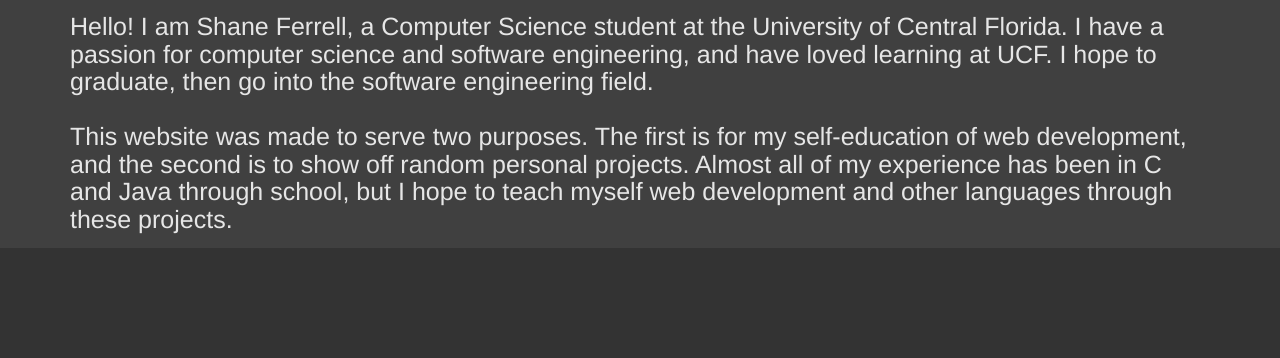
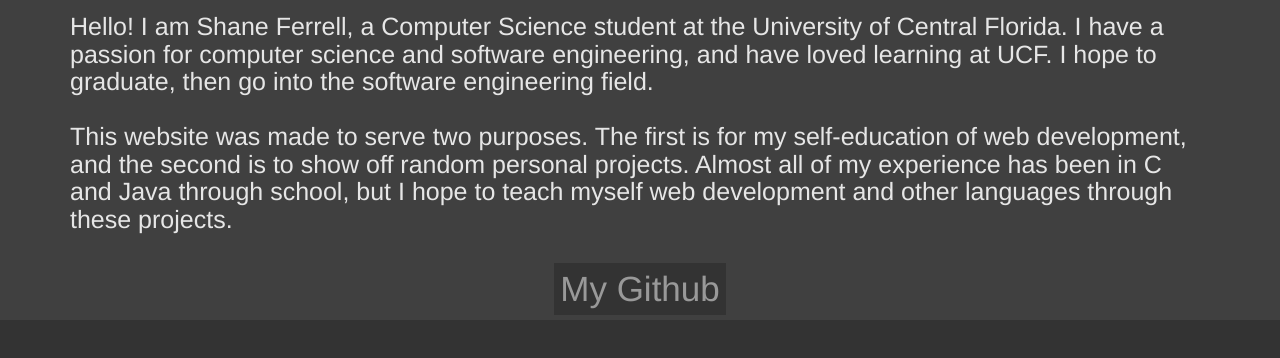
Before and after one commit to ShaneFerrell/ShaneFerrell.github.io, a plain HTML site: page index.html in a window 1280 px wide. Shown: the part 116-474 px from the top of the page. Drawn offline with nearby package versions, Linux system fonts and the light colour scheme.

Commit message:
Github Button
Added a button link to my Github on the "about" page. about.html and style.css changed

```diff
--- a/about.html
+++ b/about.html
@@ -1,3 +1,5 @@
+<!-- Shane Ferrell -->
+
 <h3>
 	Hello! I am Shane Ferrell, a Computer Science student at the University of Central Florida. I have a passion for computer science and software engineering, and have loved learning at UCF. I hope to graduate, then go into the software engineering field.
 
@@ -6,3 +8,9 @@
 
 	This website was made to serve two purposes. The first is for my self-education of web development, and the second is to show off random personal projects. Almost all of my experience has been in C and Java through school, but I hope to teach myself web development and other languages through these projects.
 </h3>
+
+<br>
+
+<div class="github">
+	<button id="gitBut" onclick="location.href='https://github.com/ShaneFerrell'">My Github</button>
+</div>
--- a/style.css
+++ b/style.css
@@ -43,6 +43,24 @@ header.header h1{
 	transition-duration: .75s;
 }
 
+#gitBut{
+
+	font-size: 35px;
+	font-weight: 250;
+	color: #999999;
+
+	border: none;
+	background-color: #333333;
+
+	transition-duration: .75s;
+}
+
+div.github{
+
+	text-align: center;
+	margin: auto;
+}
+
 div.main{
 
 	background-color: #404040;
```
